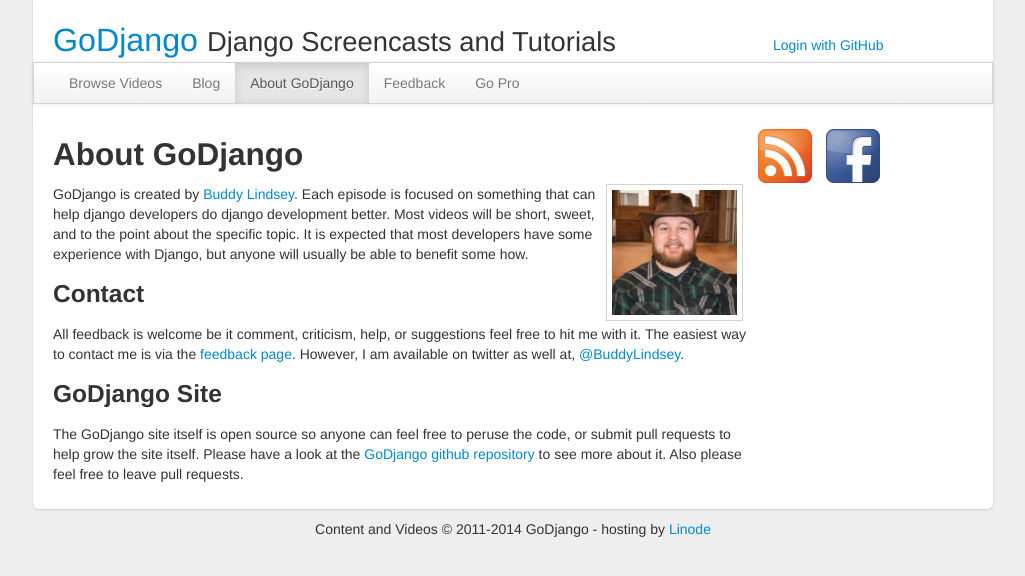
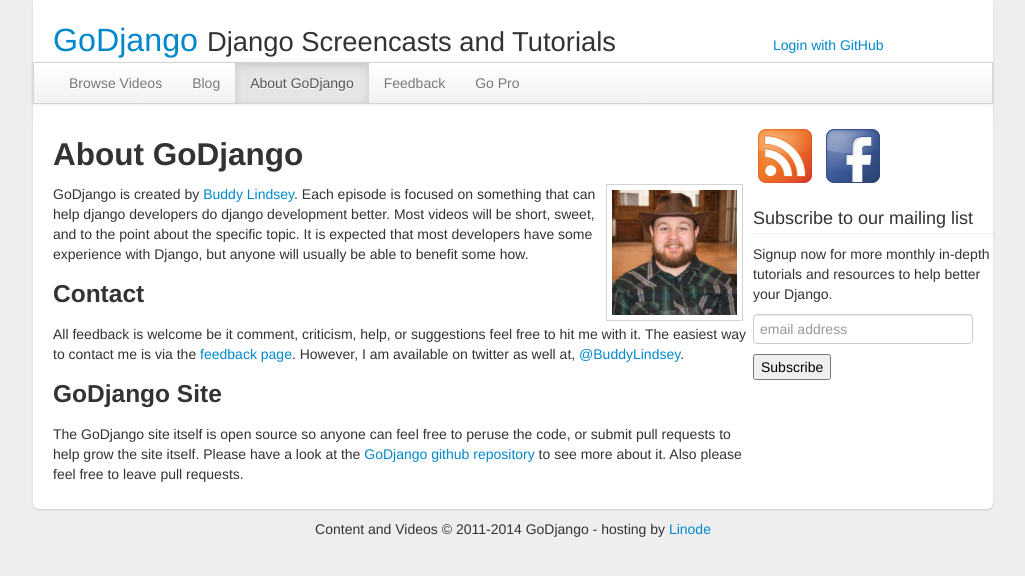
Before and after one commit to buddylindsey/godjango-site, a Django app: page /about/ in a window 1280 px wide. Shown: the top 576 px of the page, without its empty margins (117-1142 px from the left). Run offline with Django 3.2, Linux system fonts and the light colour scheme; parts of the project's set-up code (start-up, migrations or seed data) failed here and were passed over; some libraries are stand-ins or nearby versions.

Commit message:
add mailing list subscription to site

```diff
--- a/static/css/main.css
+++ b/static/css/main.css
@@ -66,6 +66,17 @@ img.testimonial-image{
     margin: 10px 0px 0px 5px;
     padding: 5px 0px 5px 0px;
     border-bottom: 1px solid #EEEEEE;
+}
+
+.sidebar-row {
+    margin-bottom: 20px;
+}
+
+.mailing-list-subscribe {
+    border-bottom: 1px solid #EEEEEE;
+    font-size: 18px;
+    margin: 0 0 10px;
+    padding: 0 0 5px;
 }
 
 .video-favorite{
--- a/templates/sidebarbase.html
+++ b/templates/sidebarbase.html
@@ -6,12 +6,12 @@
         {% endblock %}
     </div>
     <div class="span3">
-        <div class="row">
+        <div class="row sidebar-row">
           <a href="{% url "main_rss" %}"><img src="{{ STATIC_URL }}img/rss.png" alt="rss" /></a>
           <a href="http://www.facebook.com/godjango"><img src="{{ STATIC_URL }}img/facebook_box.png" alt="facebook" /></a>
         </div>
         {% if categories %}
-        <div class="row">
+        <div class="row sidebar-row">
             <div class="sidebar-categories">
                 <header>
                     Categories
@@ -26,5 +26,23 @@
             </div>
         </div>
         {% endif %}
+        <div class="row sidebar-row">
+            <div class="sidebar-mailing-list">
+                <!-- Begin MailChimp Signup Form -->
+                <div id="mc_embed_signup">
+                <form action="http://godjango.us7.list-manage.com/subscribe/post?u=d3bff239b0b3d3129899af6f8&amp;id=7cd56458e0" method="post" id="mc-embedded-subscribe-form" name="mc-embedded-subscribe-form" class="validate" target="_blank" novalidate>
+                  <label class="mailing-list-subscribe" for="mce-EMAIL">Subscribe to our mailing list</label>
+                  <p>
+                  Signup now for more monthly in-depth tutorials and resources to help better your Django.
+                  </p>
+                  <input type="email" value="" name="EMAIL" class="email" id="mce-EMAIL" placeholder="email address" required>
+                    <!-- real people should not fill this in and expect good things - do not remove this or risk form bot signups-->
+                    <div style="position: absolute; left: -5000px;"><input type="text" name="b_d3bff239b0b3d3129899af6f8_7cd56458e0" value=""></div>
+                  <div class="clear"><input type="submit" value="Subscribe" name="subscribe" id="mc-embedded-subscribe" class="button"></div>
+                </form>
+                </div>
+                <!--End mc_embed_signup-->
+            </div>
+        </div>
     </div>
 {% endblock %}
```
